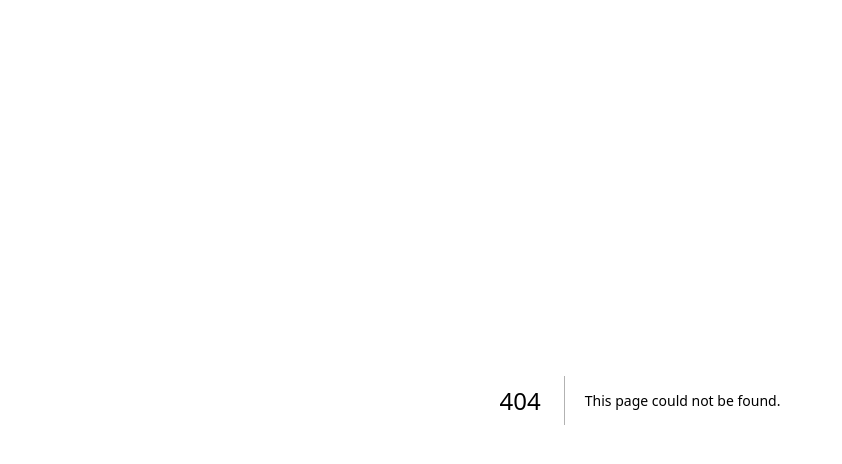
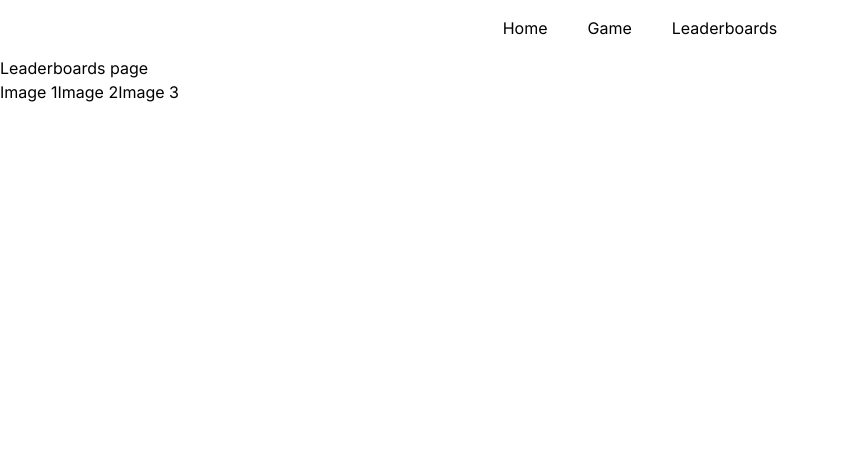
Before and after one commit to MauritzLM/photo-tagging-app, a Next.js app: page /leaderboard in a window 1280 px wide. Before the commit this address had no page. Shown: the top 464 px of the page, without its empty margins (0-842 px from the left). Built offline with nearby package versions, Linux system fonts and the light colour scheme.

Commit message:
created leaderboard page component

```diff
--- /dev/null
+++ b/src/app/leaderboard/page.js
@@ -0,0 +1,21 @@
+import Nav from "../components/nav"
+
+export default function LeaderboardPage() {
+
+    // leaderboard state*
+
+    // handle button click*
+    // fetch request with image name to get leaderboard*
+
+    return (
+        <>
+        <Nav />
+            <h1>Leaderboards page</h1>
+            <div>
+                <button>Image 1</button>
+                <button>Image 2</button>
+                <button>Image 3</button>
+            </div>
+        </>
+    )
+}
```
